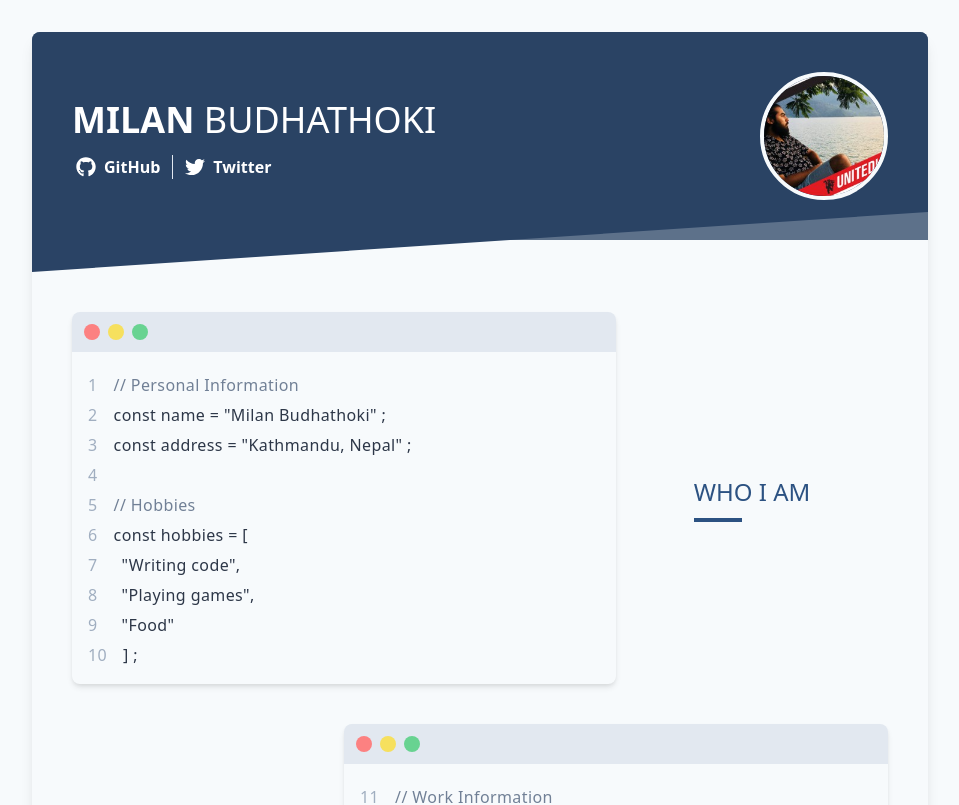
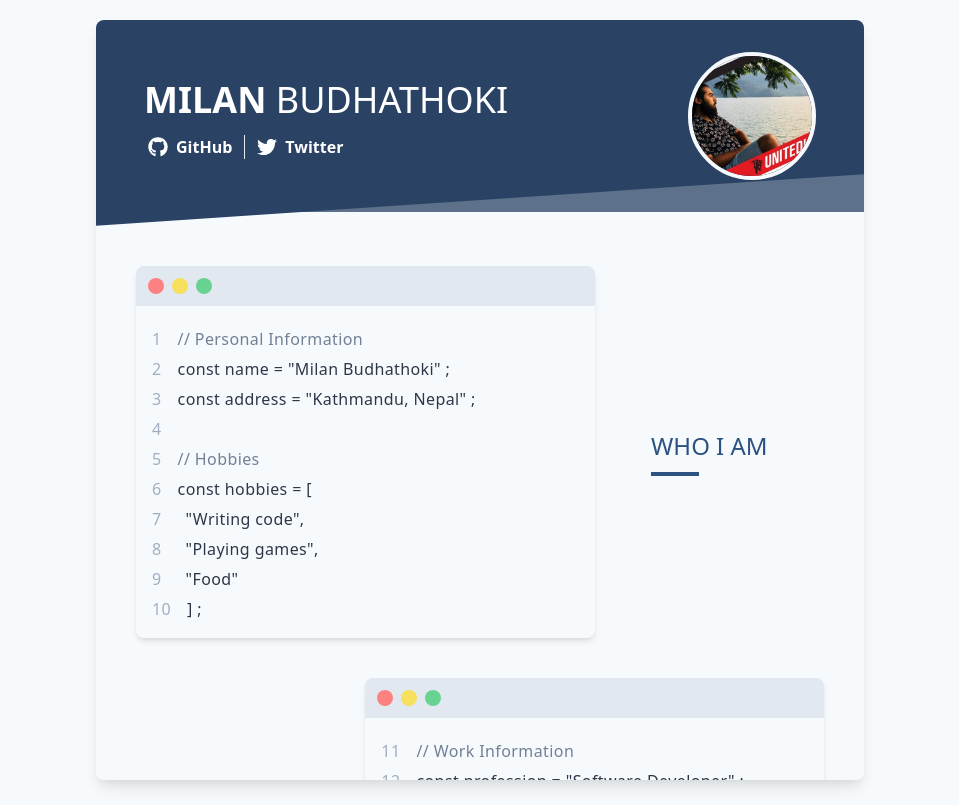
Before and after one commit to 01milan10/portfolio, a Nuxt app: page / in a window 1280 px wide. Shown: the top 805 px of the page, without its empty margins (160-1119 px from the left). Built offline with nearby package versions, Linux system fonts and the light colour scheme.

Commit message:
added custom scroll bar

```diff
--- a/pages/index.vue
+++ b/pages/index.vue
@@ -1,17 +1,21 @@
 <template>
-  <div class="relative lg:max-w-4xl lg:my-8 lg:mx-auto lg:rounded-lg lg:shadow-lg overflow-hidden">
+  <div>
+    <div
+      class="absolute inset-0 lg:max-w-3xl lg:my-5 lg:mx-auto lg:rounded-lg lg:shadow-lg overflow-hidden overflow-y-scroll"
+    >
+      <div class="sticky top-0">
         <svg
           xmlns="http://www.w3.org/2000/svg"
           viewBox="0 0 896 240"
-      class="z-10 hidden w-full text-blue-900 lg:block"
+          class="hidden w-full text-blue-900 lg:block"
         >
           <polygon points="0,0 896,0 896,180 0,240" fill="currentColor" />
         </svg>
         <div
-      class="lg:absolute lg:top-0 lg:right-0 lg:left-0 bg-blue-900 lg:bg-opacity-75 md:px-12 md:py-8 lg:mx-0 px-4 py-5 lg:p-10"
+          class="lg:absolute lg:top-0 lg:right-0 lg:left-0 bg-blue-900 lg:bg-opacity-75 md:px-12 md:py-8 lg:mx-0 px-4 py-5 lg:p-7"
         >
           <div
-        class="z-20 flex items-center justify-between max-w-2xl mx-auto lg:mx-0 lg:max-w-full text-white"
+            class="flex items-center justify-between max-w-2xl mx-auto lg:mx-0 lg:max-w-full text-white"
           >
             <div class>
               <h1 class="block uppercase text-2xl md:text-4xl font-semibold">
@@ -64,6 +68,7 @@
           </div>
         </div>
         <div class="h-2 lg:hidden bg-blue-900 bg-opacity-75"></div>
+      </div>
       <div class="max-w-2xl lg:max-w-full mx-auto lg:mx-0">
         <main class="p-10 text-xs sm:text-base">
           <div class="flex">
@@ -210,6 +215,7 @@
         <a class="ml-2 text-indigo-200" href="https://twitter.com/malfaitrobin">@malfaitrobin</a>
       </div>
     </div>
+  </div>
 </template>
 
 <script>
@@ -219,3 +225,20 @@ export default {
   },
 };
 </script>
+
+<style scoped>
+::-webkit-scrollbar {
+  width: 4px;
+}
+
+/* Handle */
+::-webkit-scrollbar-thumb {
+  background: #2c5282;
+  border-radius: 2px;
+}
+
+/* Handle on hover */
+::-webkit-scrollbar-thumb:hover {
+  background: #2a4365;
+}
+</style>
```
Lines whose indentation alone changed are shown as unchanged.
